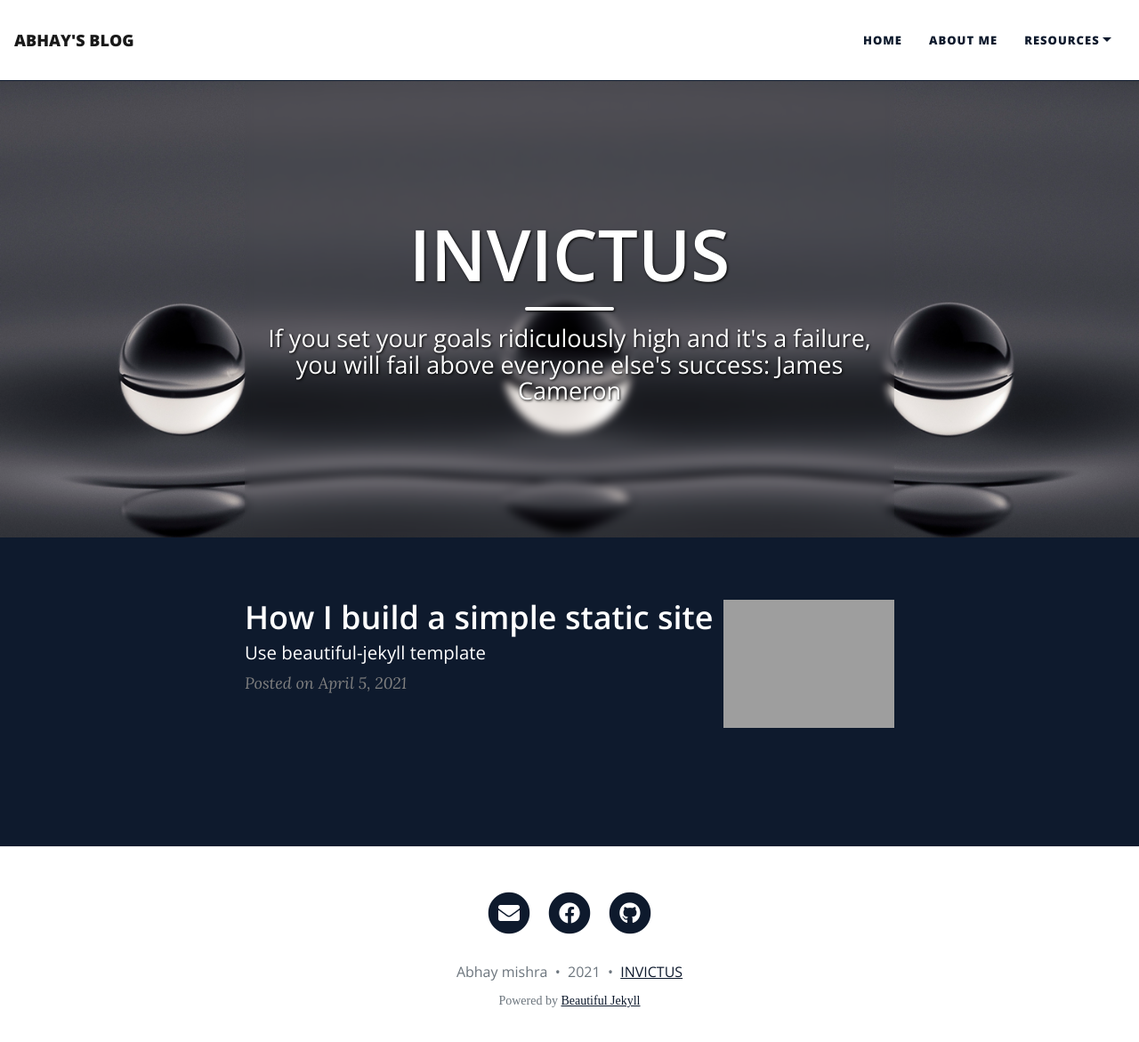
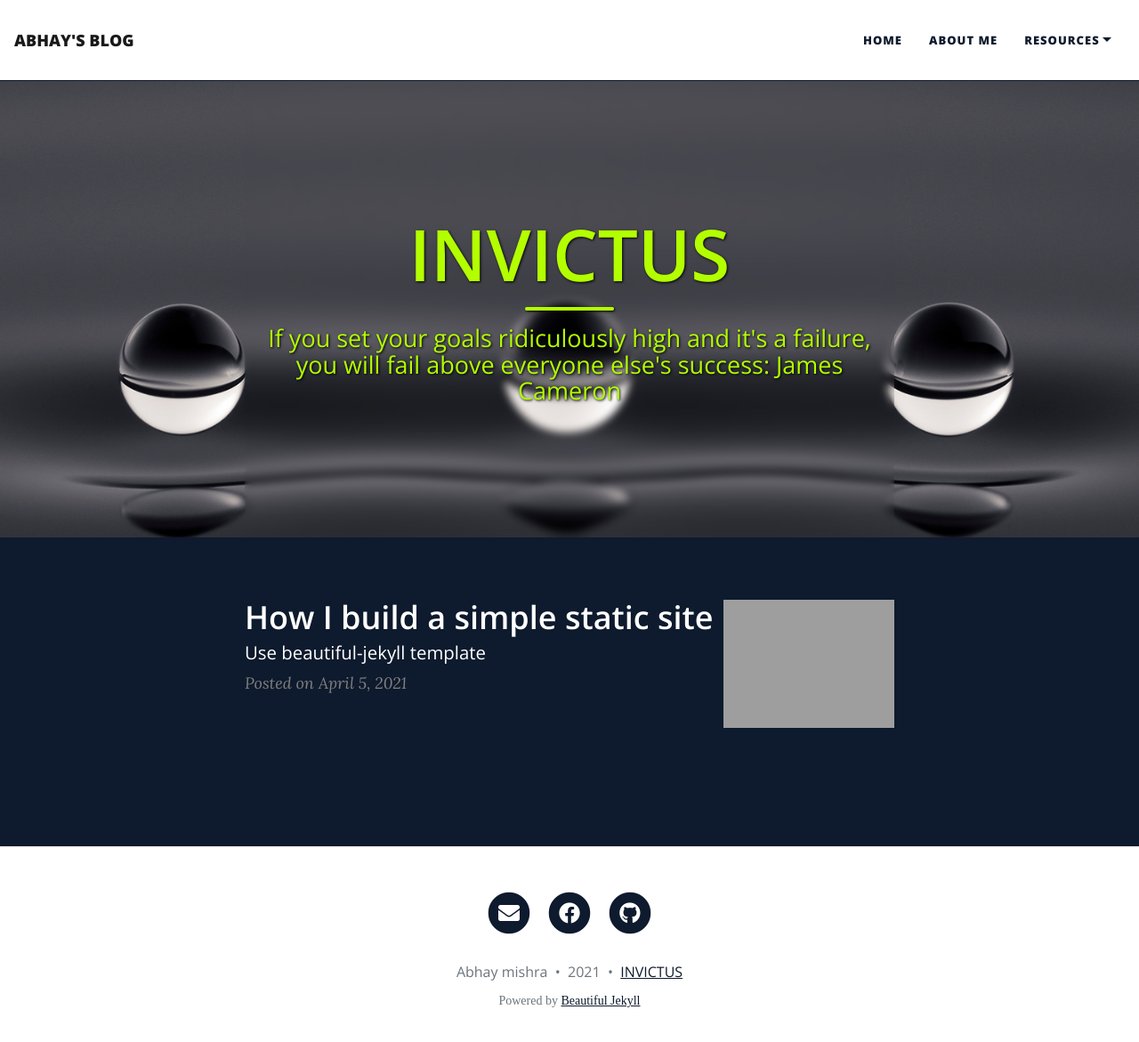
Before and after one commit to mabhay3420/mabhay3420.github.io, a Jekyll site: the page built from index.html, in a window 1280 px wide and 1185 px high. Shown: the top 1171 px of the window at 89% size. Built offline with Jekyll 4.4.1, drawn with Linux system fonts in a browser that asks for light colours; nearby versions of some CDN libraries; the list of posts is cut into pages by our own code.

Commit message:
Change Title color and Centre headings

```diff
--- a/assets/css/beautifuljekyll.css
+++ b/assets/css/beautifuljekyll.css
@@ -653,18 +653,21 @@ nav.top-nav-short-permanent ~ header > .intro-header.big-img {
 }
 .intro-header.big-img .page-heading,
 .intro-header.big-img .post-heading {
-  padding: 6.25rem 0;
+  padding: 7.25rem 0;
   color: #FFF;
   text-shadow: 1px 1px 3px #000;
   backdrop-filter: blur(4px);
+  text-align: center;
 }
 .intro-header .page-heading h1 {
   margin-top: 0;
   font-size: 3.125rem;
+  color: #b3ff00;
 }
 .intro-header .post-heading h1 {
   margin-top: 0;
   font-size: 2.1875rem;
+  color: #b3ff00;
 }
 .intro-header .page-heading .page-subheading,
 .intro-header .post-heading .post-subheading {
@@ -674,6 +677,7 @@ nav.top-nav-short-permanent ~ header > .intro-header.big-img {
   font-family: 'Open Sans', 'Helvetica Neue', Helvetica, Arial, sans-serif;
   font-weight: 300;
   margin: 0.625rem 0 0;
+  color: #b3ff00;
 }
 .intro-header .post-heading .post-subheading {
   margin-bottom: 1.25rem;
@@ -686,16 +690,17 @@ nav.top-nav-short-permanent ~ header > .intro-header.big-img {
   box-shadow: 1px 1px 3px #000;
   -webkit-box-shadow: 1px 1px 3px #000;
   -moz-box-shadow: 1px 1px 3px #000;
+  color: #b3ff00;
 }
 .intro-header.big-img .post-heading .post-meta {
-  color: #EEE;
+  color: #b3ff00;
 }
 .intro-header.big-img .img-desc {
   background: rgba(30, 30, 30, 0.6);
   position: absolute;
   padding: 0.3125rem 0.625rem;
   font-size: 0.6875rem;
-  color: #EEE;
+  color: #b3ff00;
   font-family: 'Open Sans', 'Helvetica Neue', Helvetica, Arial, sans-serif;
   right: 0;
   bottom: 0;
```
Also changed, not shown: 1 other file.
